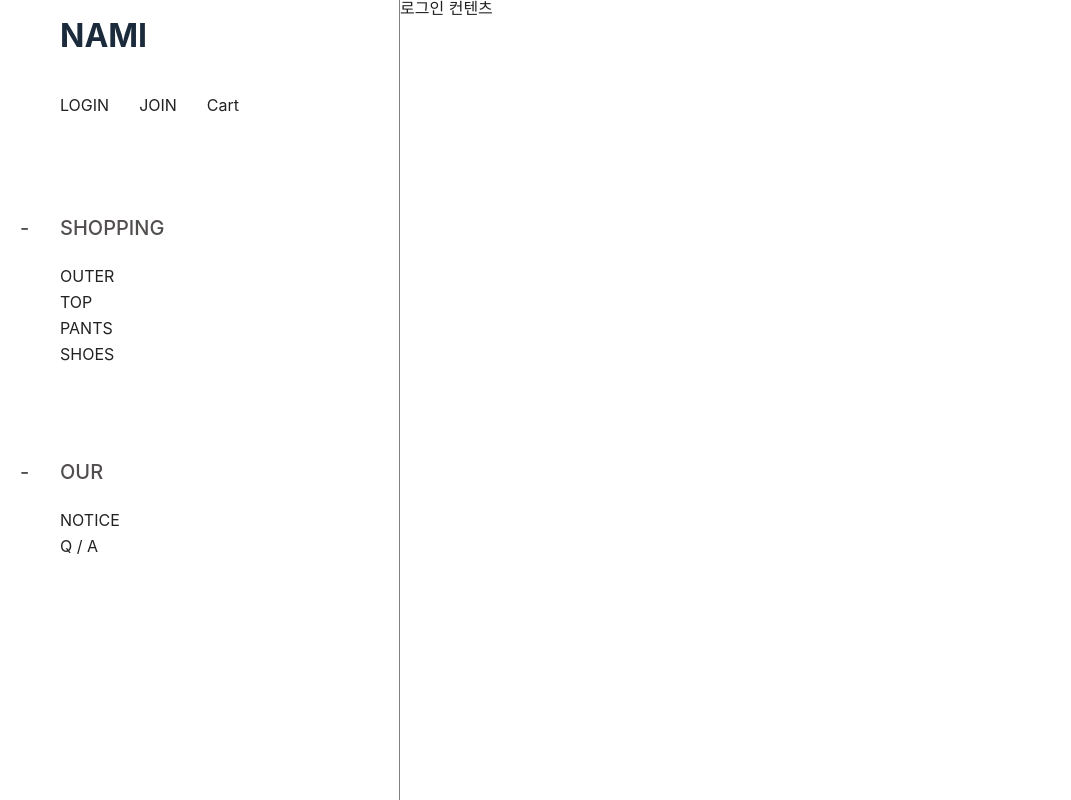
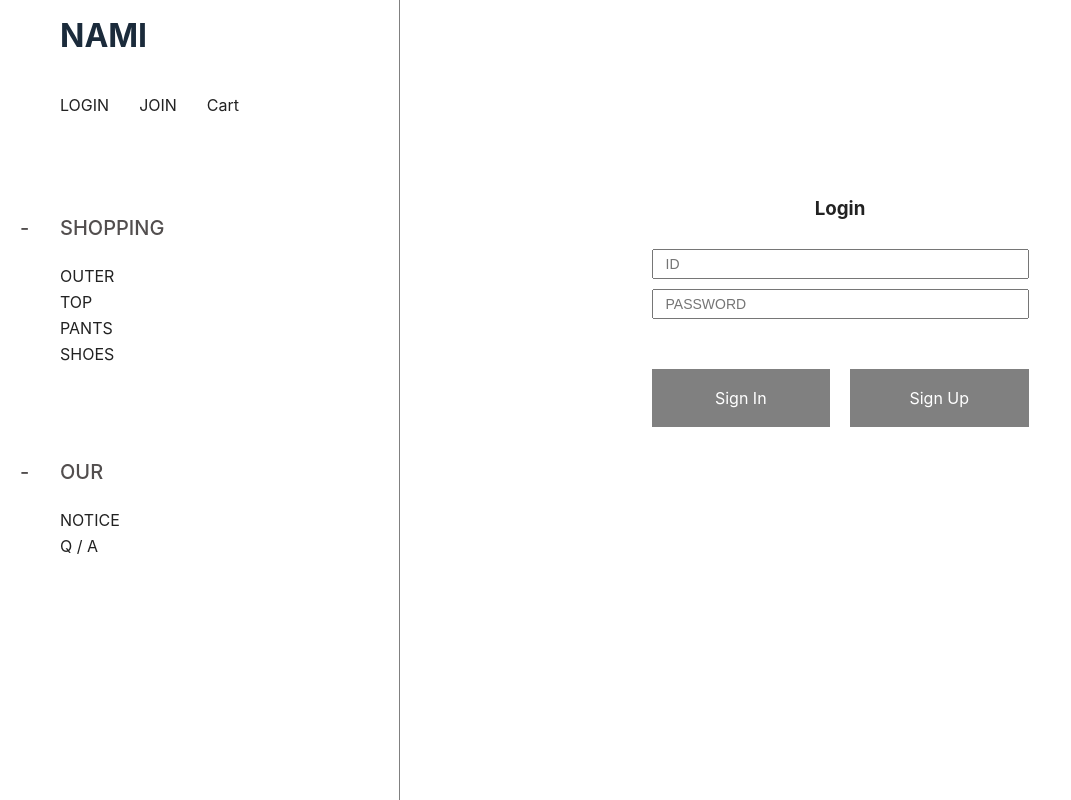
Before and after one commit to dev-93/shopping-mall, a React (Create React App) app in the folder project/: page /Login in a window 1280 px wide. Shown: the whole page, without its empty margins (0-1071 px from the left). Built offline with nearby package versions, Linux system fonts and the light colour scheme.

Commit message:
Login 화면 퍼블리싱 완료

```diff
--- a/project/src/pages/Login/css/logincontents.css
+++ b/project/src/pages/Login/css/logincontents.css
@@ -1,3 +1,58 @@
-body {
-  background: red;
+.lg_contents {
+  overflow: hidden;
 }
+
+.lg_contents .container{
+  width:377px;
+  margin:200px auto 0 auto;
+}
+
+.lg_contents .container .title {
+  text-align: center;
+}
+
+.lg_contents .container .lg-box {
+  margin-top:30px;
+}
+
+.lg_contents .container .lg-box input {
+  box-sizing: border-box;
+  display: block;
+  margin: 0 auto 10px auto;
+  width:100%;
+  font-size:14px;
+  padding:5px 10px;
+}
+
+.lg_contents .container .lg-box input:last-child {
+  margin-bottom: 0;
+}
+
+.lg_contents .container .lg-box input::placeholder {
+  padding-left:2px;
+}
+
+.lg_contents .container .bt-box {
+  width:100%;
+  display: flex;
+  justify-content: space-between;
+  margin-top:50px;
+}
+
+.lg_contents .container .bt-box a {
+  box-sizing: border-box;
+  border:1px solid gray;
+  background-color: gray;
+  padding:20px 0;
+  width:calc(100% / 2 - 10px);
+  text-align: center;
+  color:white;
+  transition: ease-in-out .4s;
+}
+
+.lg_contents .container .bt-box a:hover {
+  box-sizing: border-box;
+  background-color: white;
+  border:1px solid gray;
+  color:gray;
+}
--- a/project/src/pages/Login/template/logincontents.js
+++ b/project/src/pages/Login/template/logincontents.js
@@ -1,10 +1,27 @@
 import React from "react";
+import "../css/logincontents.css";
+import {Link} from "react-router-dom";
 
 function LoginContents(){
   return(
     <>
-      <div className="wrap">
-        로그인 컨텐츠
+      <div className="wrap lg_contents">
+        <div className="container">
+          <h3 className="title">Login</h3>
+          <div className="lg-box">
+            <input type="text" placeholder="ID"/>
+            <input type="password" placeholder="PASSWORD"/>
+          </div>
+
+          <div className="bt-box">
+            <Link to="/">
+              Sign In
+            </Link>
+            <Link to="/join">
+              Sign Up
+            </Link>
+          </div>
+        </div>
       </div>
     </>
   )
```
